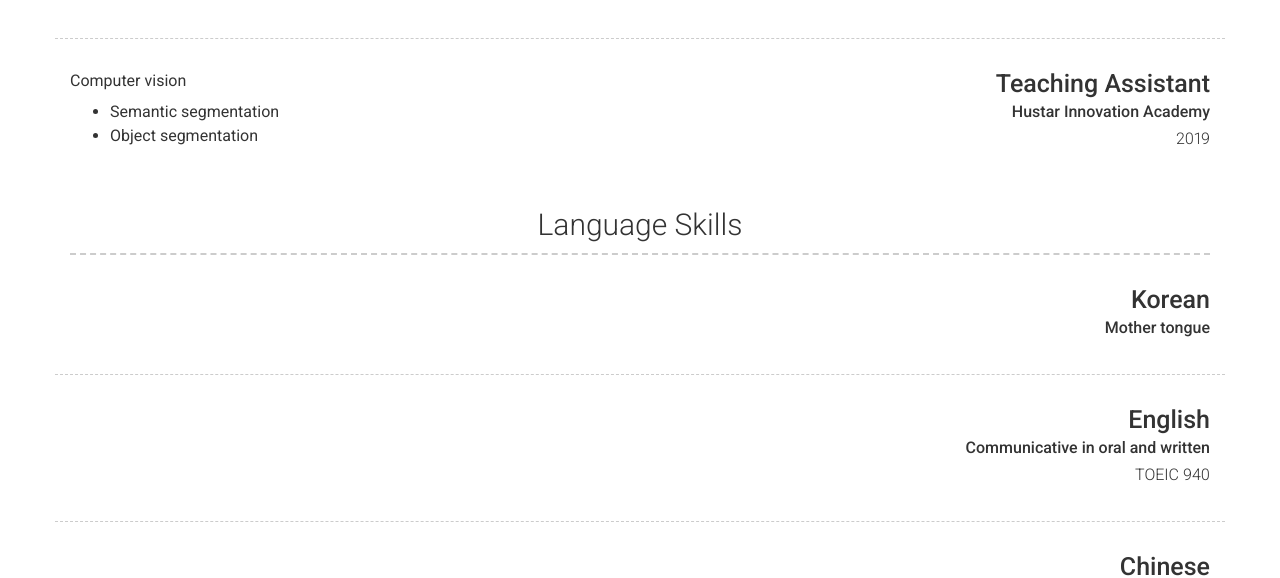
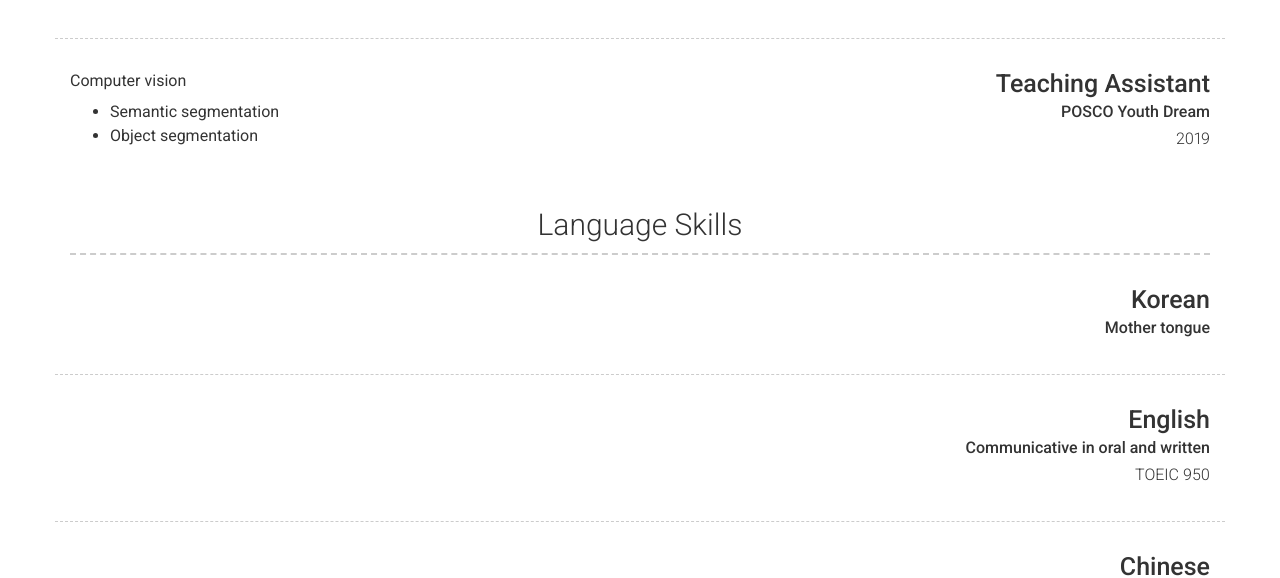
Before and after one commit to chan8616/chan8616.github.io, a Jekyll site: the page built from index.md, in a window 1280 px wide and 900 px high, scrolled down 4285 px. Shown: the part 158-736 px from the top of the window. Built offline with Jekyll 4.4.1, drawn with Linux system fonts in a browser that asks for light colours; nearby versions of some CDN libraries.

Commit message:
Update _config.yml

```diff
--- a/_config.yml
+++ b/_config.yml
@@ -253,7 +253,7 @@ content:
           - Object segmentation
       - layout: right
         title: Teaching Assistant
-        sub_title: Hustar Innovation Academy
+        sub_title: POSCO Youth Dream
         caption: 2019
         description: | # this will include new lines to allow paragraphs
           Computer vision
@@ -270,7 +270,7 @@ content:
         border: weak
         title: English
         sub_title: Communicative in oral and written
-        caption: TOEIC 940
+        caption: TOEIC 950
       - layout: right
         title: Chinese
         sub_title: Communicative in oral and written
```
